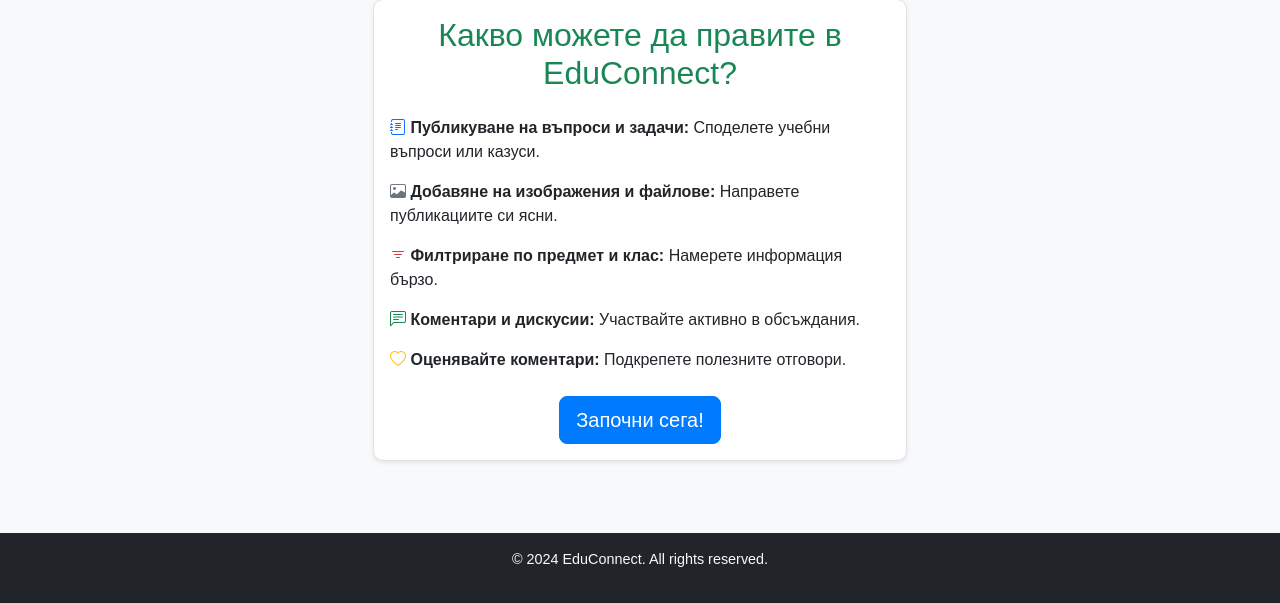
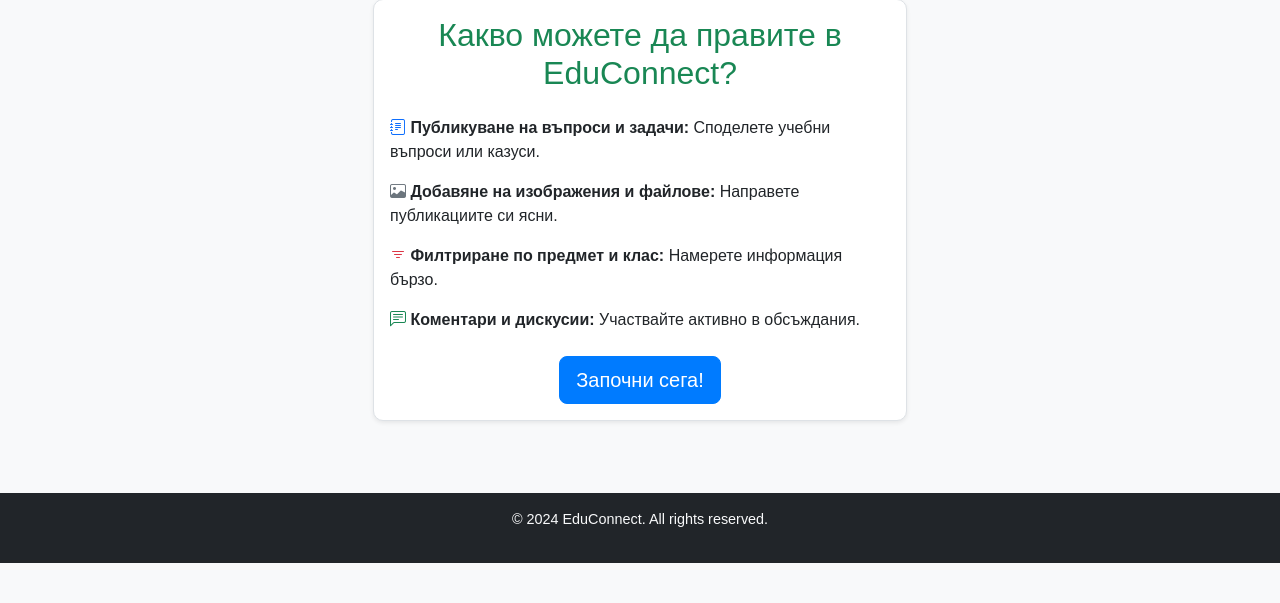
Before and after one commit to dimataa1/eduConnect_project, a Django app: template templates/common/landing_page_no_user.html in a window 1280 px wide. Shown: the part 271-874 px from the top of the page. After the commit the page ends 834 px from the top, so only its background shows below. Run offline with Django 3.2, Linux system fonts and the light colour scheme; the template is opened without the code that fills it, so the values that code supplies are empty.

Commit message:
final project

```diff
--- a/eduConnect/settings.py
+++ b/eduConnect/settings.py
@@ -11,7 +11,7 @@ CSRF_TRUSTED_ORIGINS = os.getenv('CSRF_TRUSTED_ORIGINS', config('CSRF_TRUSTED_OR
 
 DEBUG = os.getenv('DEBUG', config('DEBUG')) == "True"
 
-ALLOWED_HOSTS = os.getenv('ALLOWED_HOSTS', config('ALLOWED_HOSTS')).split(',')
+# ALLOWED_HOSTS = os.getenv('ALLOWED_HOSTS', config('ALLOWED_HOSTS')).split(',')
 
 AUTH_USER_MODEL = 'accounts.AppUser'
 
--- a/templates/common/landing_page_no_user.html
+++ b/templates/common/landing_page_no_user.html
@@ -28,10 +28,7 @@
                             <i class="bi bi-chat-left-text text-success"></i>
                             <strong>Коментари и дискусии:</strong> Участвайте активно в обсъждания.
                         </li>
-                        <li>
-                            <i class="bi bi-heart text-warning"></i>
-                            <strong>Оценявайте коментари:</strong> Подкрепете полезните отговори.
-                        </li>
+
                     </ul>
                     <div class="text-center mt-4">
                         <a href="{% url 'register' %}" class="btn btn-primary btn-lg">
```
Also changed, not shown: 1 other file.
